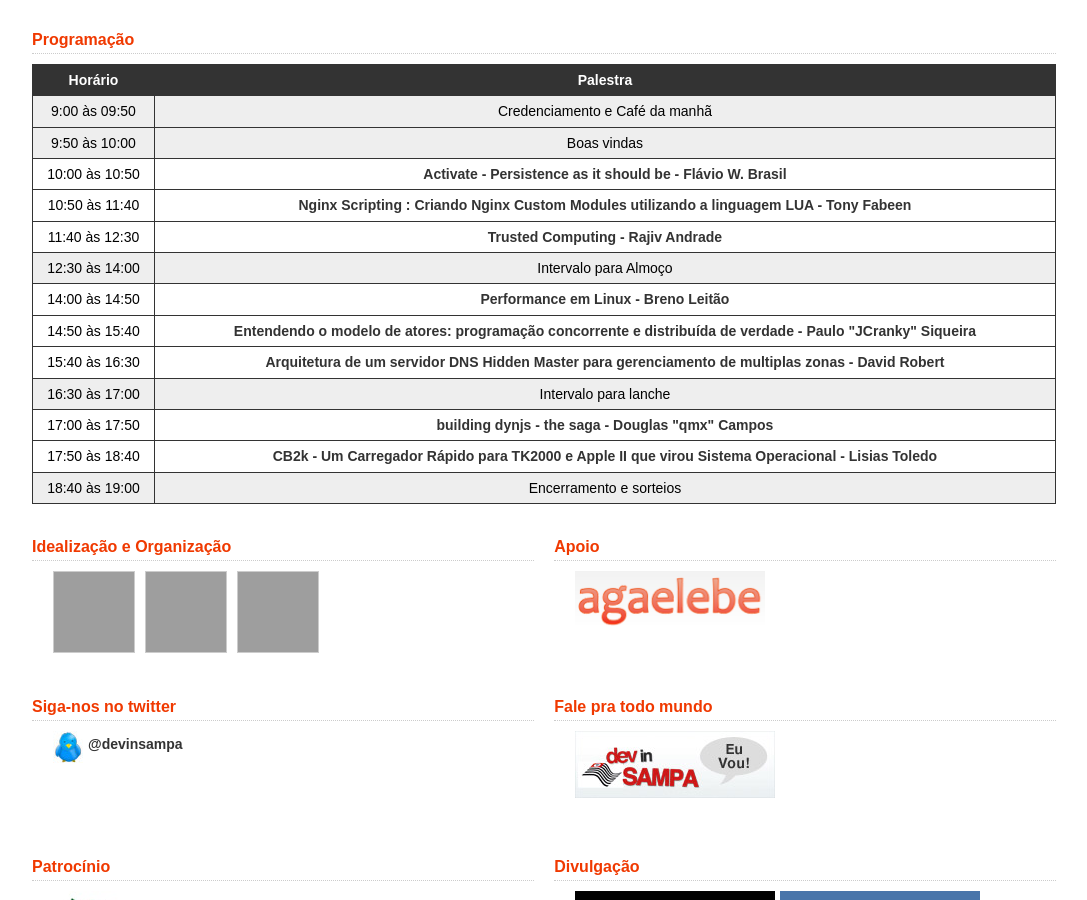
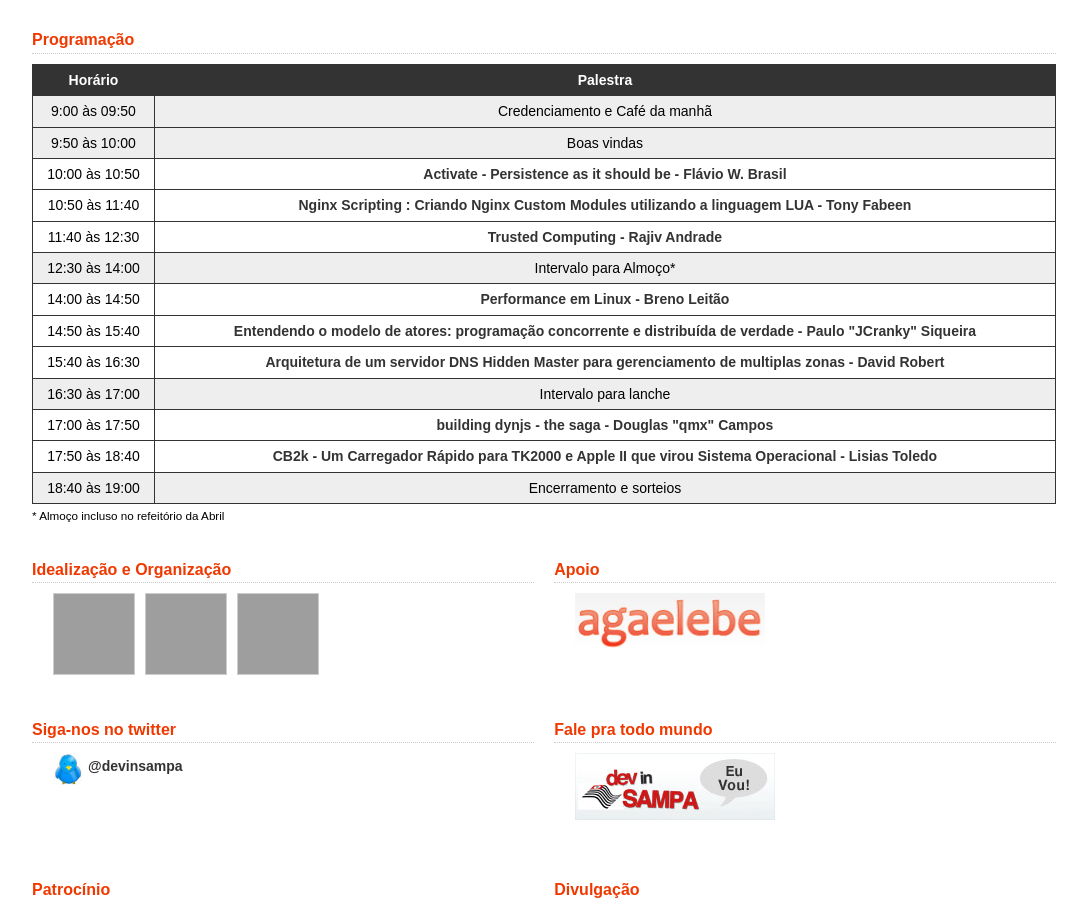
Before and after one commit to devinsampa/devinsampa.github.io, a Jekyll site: the page built from index.html, in a window 1280 px wide and 900 px high, scrolled down 1288 px, cut to the strip 0-900 px from the top of the window. Shown: the whole strip, without its empty margins (96-1183 px from the left). Built offline with Jekyll 4.4.1, drawn with Linux system fonts in a browser that asks for light colours; nearby versions of some CDN libraries; grey boxes are pictures that could not be loaded.

Commit message:
Observação sobre almoço

```diff
--- a/index.html
+++ b/index.html
@@ -59,7 +59,7 @@ title: Principal
 				</tr>
 				<tr class="extra">
 					<td>12:30 às 14:00</td>
-					<td>Intervalo para Almoço</td>
+					<td>Intervalo para Almoço*</td>
 				</tr>
 				<tr>
 					<td>14:00 às 14:50</td>
@@ -91,5 +91,6 @@ title: Principal
 				</tr>
 			</tbody>
 		</table>
+		<small>* Almoço incluso no refeitório da Abril</small>
 	</section>
 </article>
```
